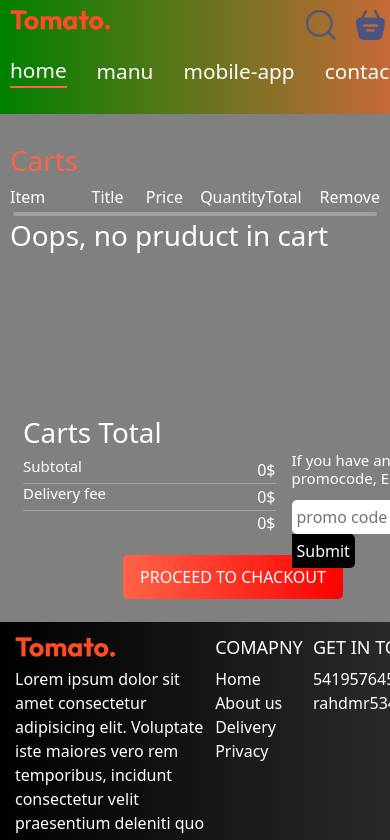
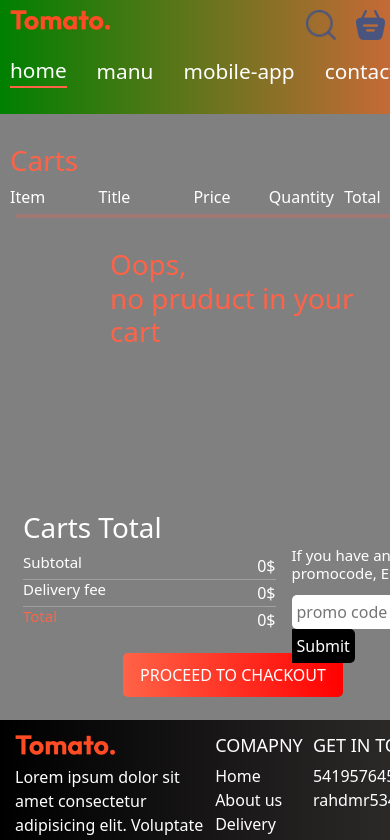
Before and after one commit to Rahadmr645/Food-dell, a React (Vite) app: page /carts in a window 390 px wide. Shown: the top 840 px of the page. Built offline with nearby package versions, Linux system fonts and the light colour scheme.

Commit message:
imrove sms

```diff
--- a/src/carts/Carts.css
+++ b/src/carts/Carts.css
@@ -8,8 +8,9 @@
     color: tomato;
 }
 
-.cart-item-title {
+.carts-item-title {
     display: grid;
+    width: 100%;
     grid-template-columns: 1.5fr 1fr 1fr 1fr 1fr 0.5fr;
     row-gap: 30px;
     align-items: center;
@@ -27,6 +28,7 @@
 }
 
 .title-hr {
+  width: 100%;
     margin: 3px;
     padding: 2px;
     background-color: white;
@@ -130,7 +132,7 @@
 
     }
 
-    .hr {
+    .title-hr {
         width: 475px;
         margin: 5px;
         padding: 2px;
--- a/src/carts/Carts.jsx
+++ b/src/carts/Carts.jsx
@@ -22,7 +22,7 @@ const Carts = () => {
     <div className='container cart-container'>
       <h1>Carts</h1>
       <div className="cart-items">
-        <div className="cart-item-title cart-title">
+        <div className="carts-item-title cart-title">
           <p>Item</p>
           <p>Title</p>
           <p>Price</p>
@@ -32,7 +32,9 @@ const Carts = () => {
         </div>
         <hr className='title-hr' />
 
-      {Object.keys(cartItems).length === 0 && <h1>Oops, no pruduct in cart</h1>}
+      {Object.keys(cartItems).length === 0 && <h1
+      style={{marginTop:'30px',color:'tomato',marginLeft:'100px',width:'300px'}}>Oops,<br/>no
+      pruduct in your cart</h1>}
 
       </div>
       <div className="cart-info"  >
@@ -40,7 +42,7 @@ const Carts = () => {
           if (cartItems[item._id] > 0) {
             return (
               <>
-                <div className="cart-item-title cart-foodlist ">
+                <div className="carts-item-title cart-foodlist ">
                   <img src={item.image} alt='' />
                   <p>{item.name}</p>
                   <p >{item.price}</p>
@@ -68,7 +70,7 @@ const Carts = () => {
           </div>
           <hr className='totals-hr' />
           <div className='carts-total-para'>
-            <h4></h4>
+            <h4 style={{color:'tomato'}}>Total</h4>
             <p>{Total}$</p>
           </div>
           <button>PROCEED TO CHACKOUT</button>
```
